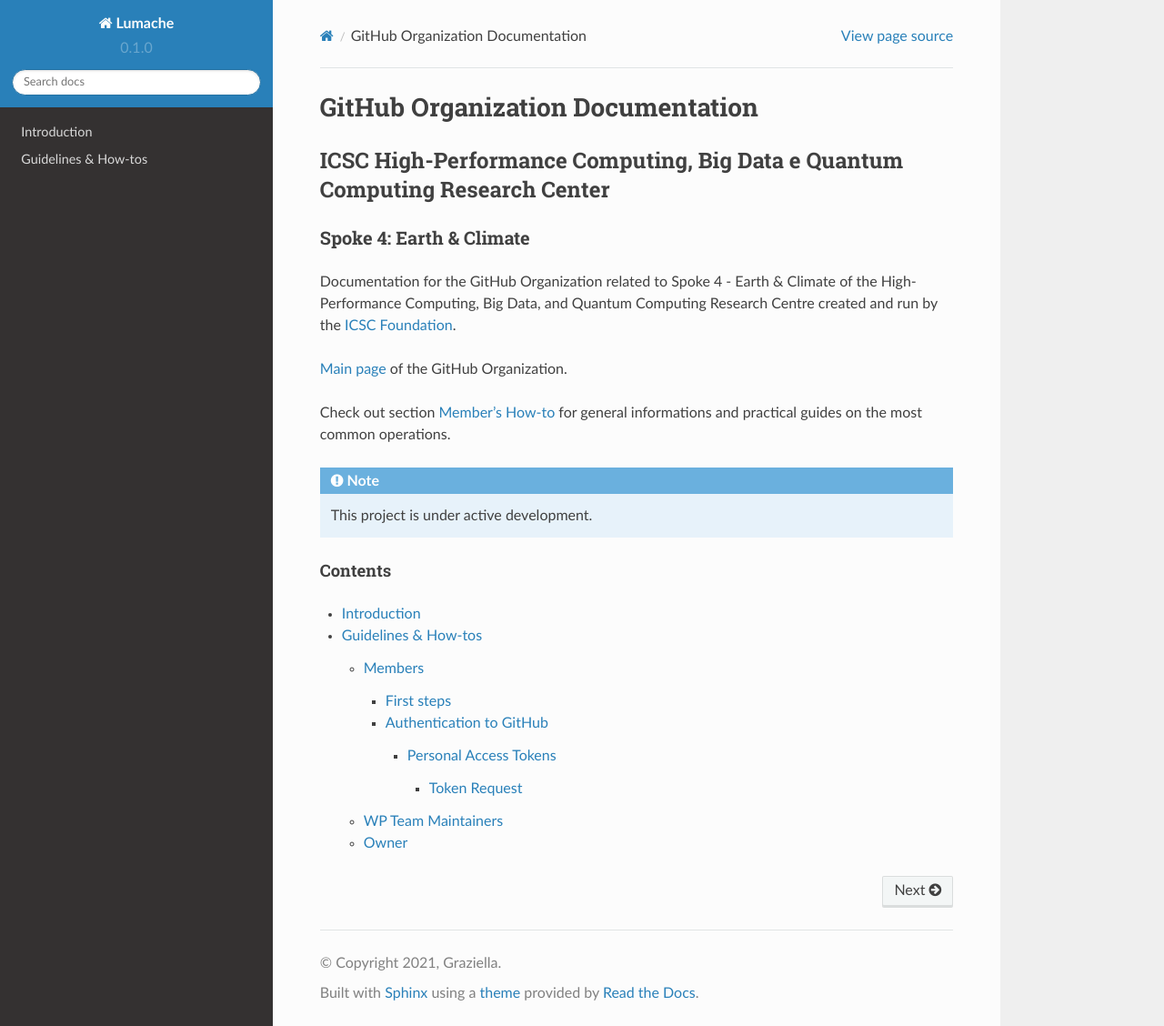
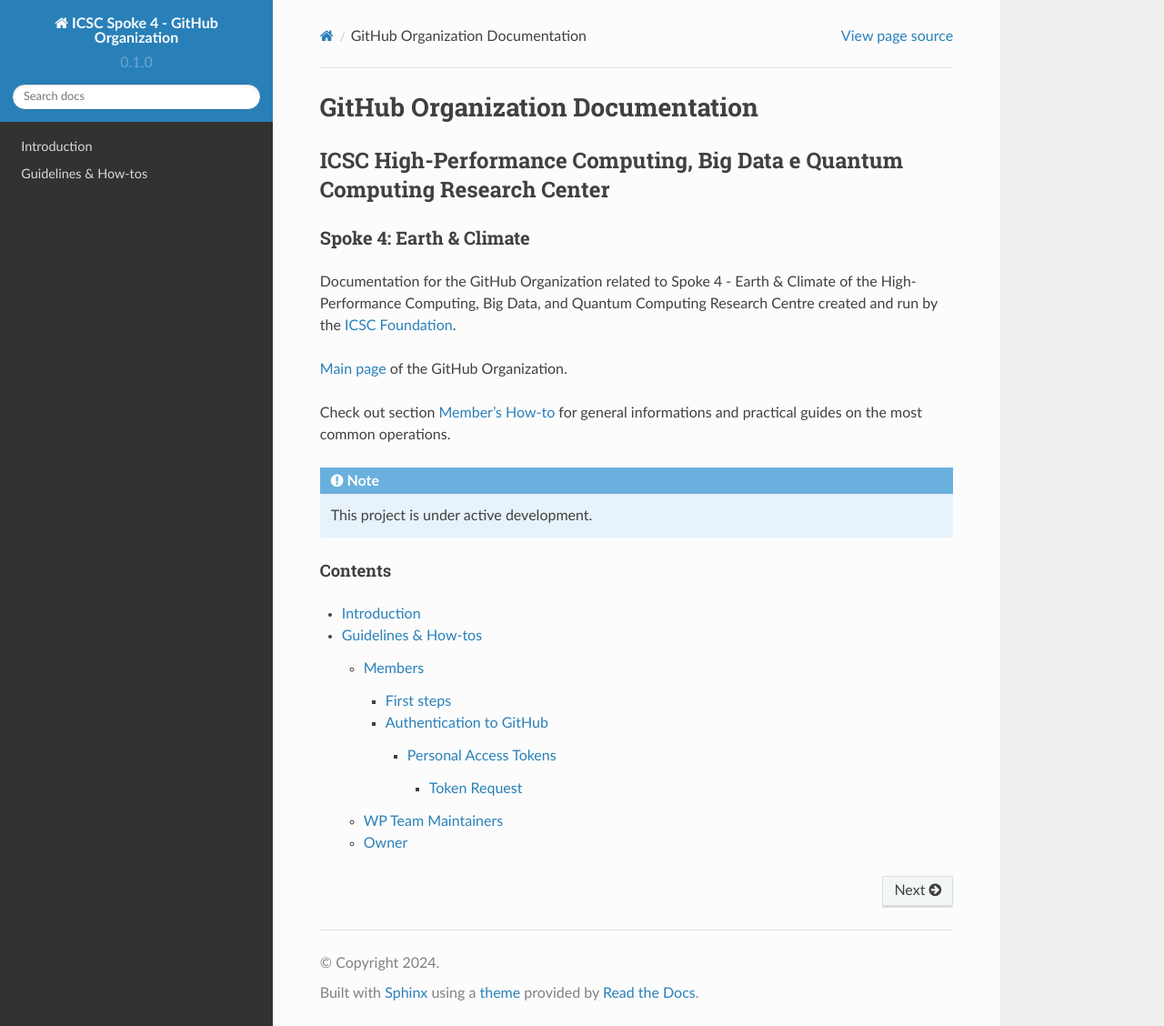
Before and after one commit to ICSC-CN-HPC-Spoke-4-Earth-Climate/documentation, a Sphinx documentation site: the page built from docs/source/index.rst, in a window 1280 px wide and 1128 px high. Shown: the whole window at 91% size. Built offline with Sphinx 7.4.7 and the Read the Docs theme 2.0.0, drawn with Linux system fonts in a browser that asks for light colours.

Commit message:
Update conf.py

```diff
--- a/docs/source/conf.py
+++ b/docs/source/conf.py
@@ -2,9 +2,9 @@
 
 # -- Project information
 
-project = 'Lumache'
-copyright = '2021, Graziella'
-author = 'Graziella'
+project = 'ICSC Spoke 4 - GitHub Organization'
+copyright = '2024'
+author = 'Marcello'
 
 release = '0.1'
 version = '0.1.0'
```
